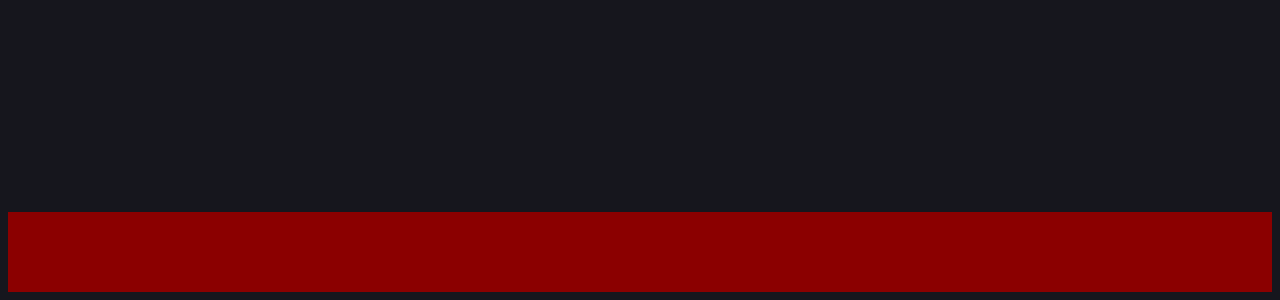
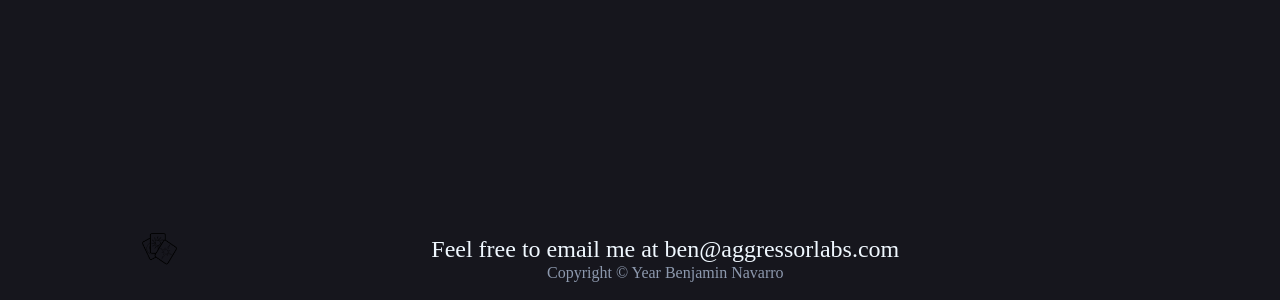
Before and after one commit to spacetitan/WebsiteTemplate, a React (Create React App) app: page / in a window 1280 px wide. Shown: the part 676-976 px from the top of the page. Built offline with nearby package versions, Linux system fonts and the light colour scheme.

Commit message:
Finished header and footer

```diff
--- a/src/Components/_Footer/footer.js
+++ b/src/Components/_Footer/footer.js
@@ -1,11 +1,26 @@
 import React from 'react';
 import Styles from './footer.module.css';
+import { Link } from "react-router-dom";
 
 const footer = () => {
 return (
     <>
         <div className={Styles.footerContainer}>
+            <Link to={'/'} className={Styles.footerBtnLink}>
+                <button className={Styles.footerButton}><img className={Styles.footerLogo} src="../Images/MUImage.png" alt=''/></button>
+            </Link>
 
+            <div className={Styles.footerTextContainer}>
+                <p className={Styles.footerText}>
+                    Feel free to email me at <Link to={'mailto:ben@aggressorlabs.com'} className={Styles.footerLink}>ben@aggressorlabs.com</Link>
+                </p>
+
+                <p className={Styles.footerCopyrightText}>
+                Copyright © Year Benjamin Navarro
+                </p>
+            </div>
+
+            <div className={Styles.footerSpacer}/>
         </div>
     </>
 );};
--- a/src/Components/_Footer/footer.module.css
+++ b/src/Components/_Footer/footer.module.css
@@ -1,11 +1,78 @@
 .footerContainer
 {
-    background-color: darkred;
+    background-color: transparent;
     height: 10vh;
     width: auto;
 
     padding: 0% 10%;
 
     display: flex;
-    justify-content: flex-start;
+    justify-content: space-between;
+    align-items: center;
 }
+
+.footerBtnLink
+{
+    background-color: transparent;
+
+    height: auto;
+    width: 5%;
+
+    margin-top: 1vh;
+    margin-bottom: 1vh;
+}
+
+.footerButton
+{
+    background-color: transparent;
+    width: 100%;
+
+    border-color: transparent;
+}
+
+.footerLogo
+{
+    background-color: transparent;
+
+    height: 100%;
+    width: 100%;
+}
+
+.footerTextContainer
+{
+    background-color: transparent;
+
+    height: 100%;
+}
+
+.footerText
+{
+    background-color: transparent;
+
+    height: 35%;
+
+    margin-bottom: 0;
+
+    font-size: 24px;
+    color: aliceblue;
+}
+
+.footerLink
+{
+    background-color: transparent;
+
+    text-decoration: none;
+}
+
+.footerCopyrightText
+{
+    background-color: transparent;
+
+    height: 20%;
+
+    margin-top: 0;
+
+    color: #8D99AE;
+    font-size: 16px;
+    text-align: center;
+}
--- a/src/Components/_Header/header.module.css
+++ b/src/Components/_Header/header.module.css
@@ -1,13 +1,13 @@
 .headerContainer
 {
-    background-color: darkred;
+    background-color: transparent;
     height: 10vh;
     width: auto;
 
     padding: 0% 10%;
 
     display: flex;
-    justify-content: flex-start;
+    justify-content: space-between;
 }
 
 .headerButton
```
